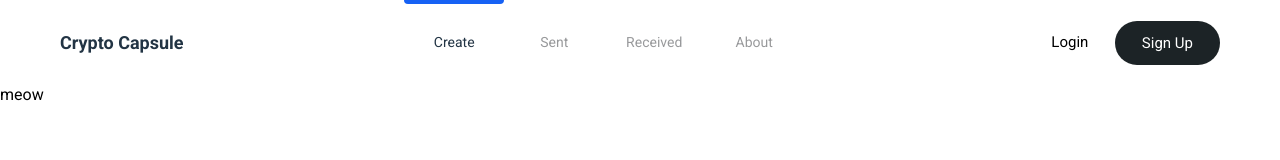
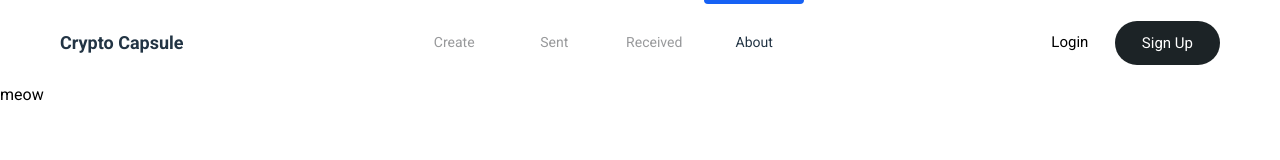
Before and after one commit to chase-manning/crypto-capsule, a React (Create React App) app in the folder website/: page /about in a window 1280 px wide. Shown: the top 160 px of the page. Built offline with nearby package versions, Linux system fonts and the light colour scheme.

Commit message:
:rocket: add page indicators to header

```diff
--- a/website/src/components/Header.tsx
+++ b/website/src/components/Header.tsx
@@ -1,4 +1,5 @@
 import React from "react";
+import { useLocation } from "react-router-dom";
 import styled from "styled-components";
 import Button from "../styles/Button";
 
@@ -69,24 +70,26 @@ const LoginButton = styled.button`
 `;
 
 const Header = () => {
+  const location = useLocation();
+
   return (
     <StyledHeader>
       <Logo>Crypto Capsule</Logo>
       <NavContainer>
-        <Nav active={true} href="/">
-          <Selection active={true} />
+        <Nav active={location.pathname === "/"} href="/">
+          <Selection active={location.pathname === "/"} />
           <NavText>Create</NavText>
         </Nav>
-        <Nav active={false} href="/sent">
-          <Selection active={false} />
+        <Nav active={location.pathname === "/sent"} href="/sent">
+          <Selection active={location.pathname === "/sent"} />
           <NavText>Sent</NavText>
         </Nav>
-        <Nav active={false} href="/received">
-          <Selection active={false} />
+        <Nav active={location.pathname === "/received"} href="/received">
+          <Selection active={location.pathname === "/received"} />
           <NavText>Received</NavText>
         </Nav>
-        <Nav active={false} href="about">
-          <Selection active={false} />
+        <Nav active={location.pathname === "/about"} href="/about">
+          <Selection active={location.pathname === "/about"} />
           <NavText>About</NavText>
         </Nav>
       </NavContainer>
```
